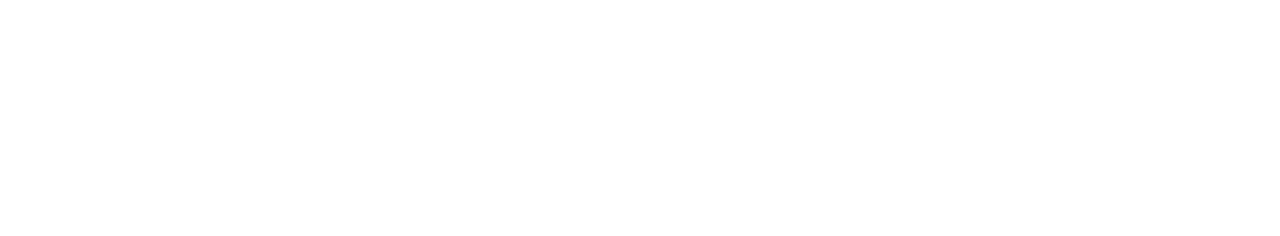
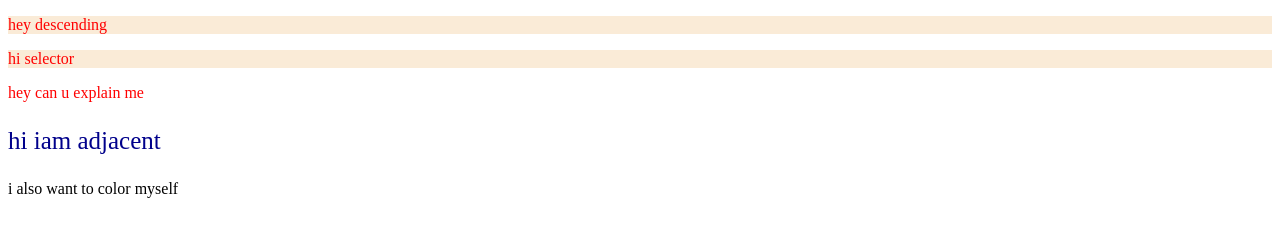
Before and after one commit to Sadia-Tasfia/CSS.github.io, a plain HTML site: page index.html in a window 1280 px wide. Drawn offline with Linux system fonts and the light colour scheme.

Commit message:
second commit

```diff
--- a/index.html
+++ b/index.html
@@ -36,9 +36,9 @@
          }  */
     </style>
     <style>
-        /* div p{color: red;}
+        div p{color: red;}
         div > p{ background-color:antiquewhite;}
-        div + p {font-size: 25px; color:darkblue} */
+        div + p {font-size: 25px; color:darkblue}
     </style>
 
 </head>
@@ -59,13 +59,13 @@
         <p><li>hi iam tasfia</li></p>
     </div>  -->
 
-    <!-- <div>
+    <div>
         <p>hey descending</p>
         <p>hi selector</p>
         <section><p> hey can u explain me</p></section>
     </div>
     <p>hi iam adjacent</p>
-    <p>i also want to color myself</p> -->
+    <p>i also want to color myself</p>
 
 
 </body>
```
